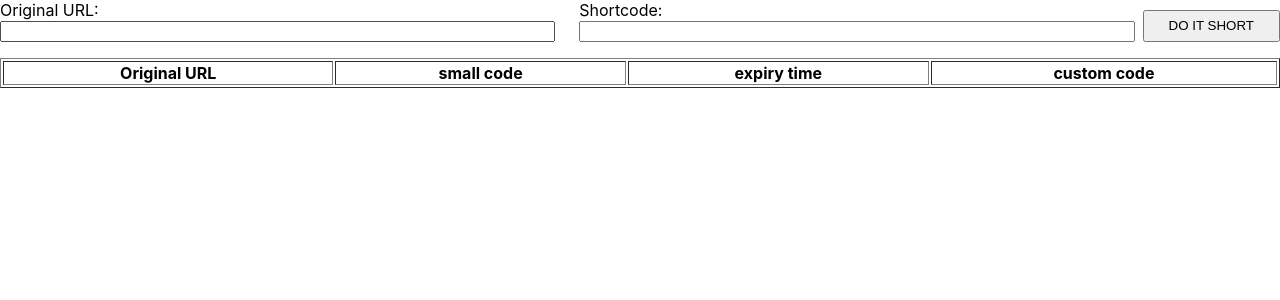
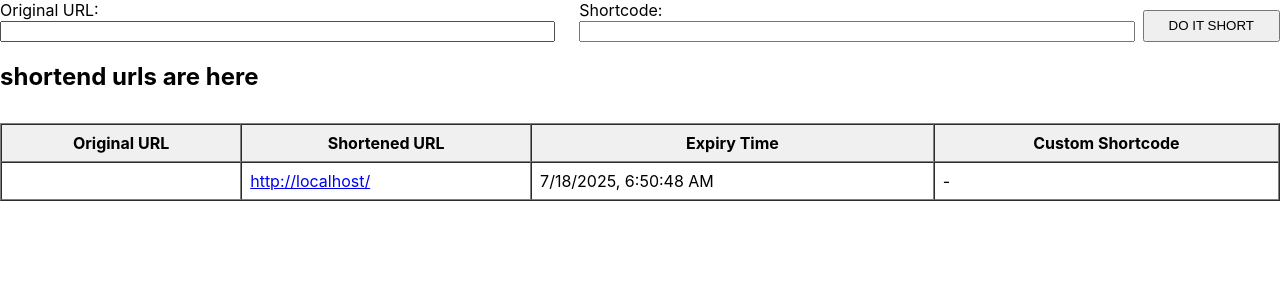
Before and after one commit to saivamshi4121/22VE1A05N9, a React (Create React App) app in the folder frontend-test-submission/: page / in a window 1280 px wide. Shown: the top 300 px of the page. Built offline with nearby package versions, Linux system fonts and the light colour scheme.

Commit message:
did changes in the app.js and added redirect page logic

```diff
--- a/frontend-test-submission/src/App.js
+++ b/frontend-test-submission/src/App.js
@@ -2,13 +2,15 @@
 import './App.css';
 import React from 'react';
 import ShortUrl from './Components/ShortUrl';
-import UrlTable from './Components/UrlTable';
+
+import StatsPage from './Pages/StatsPage';
 
 function App() {
   return (
     <>
     <ShortUrl />
-    <UrlTable />
+
+    <StatsPage />
     </>
   );
 }
--- a/frontend-test-submission/src/Components/UrlTable.js
+++ b/frontend-test-submission/src/Components/UrlTable.js
@@ -1,32 +1,46 @@
-import React from 'react';
+import React from "react";
 
-function UrlTable(props){
-    const entries = props.entries || [];
+function UrlTable(props) {
     return (
-        <table border="1" style={{ width: "100%", marginTop: "1rem" }}>
-            <thead>
+        <table border="1" cellPadding="8" cellSpacing="0" style={{ width: "100%", marginTop: "2em", background: "#fff" }}>
+            <thead style={{ background: "#f0f0f0" }}>
                 <tr>
                     <th>Original URL</th>
-                    <th>small code</th>
-                    <th> expiry time </th>
-                    <th>custom code</th>
+                    <th>Shortened URL</th>
+                    <th>Expiry Time</th>
+                    <th>Custom Shortcode</th>
                 </tr>
             </thead>
             <tbody>
-                {entries.map(function(entry, i){
-                    return(
-                        <tr key={i}>
-                            <td>
-                                {entry.originalUrl}
-                            </td>
-                            <td>
-                                {window.location.origin + "/" + entry.smallcode}
-                            </td>
-                        </tr>
-                    );
-                })}
+                {props.entries && props.entries.length > 0 ? (
+                    props.entries.map(function(entry, i) {
+                        return (
+                            <tr key={i}>
+                                <td style={{ wordBreak: "break-all" }}>{entry.originalUrl}</td>
+                                <td>
+                                    <a
+                                        target="_blank"
+                                        rel="noopener noreferrer"
+                                        href={window.location.origin + "/" + (entry.customShortcode ? entry.customShortcode : entry.shortcode)}
+                                    >
+                                        {window.location.origin + "/" + (entry.customShortcode ? entry.customShortcode : entry.shortcode)}
+                                    </a>
+                                </td>
+                                <td>{new Date(entry.expiry).toLocaleString()}</td>
+                                <td>{entry.customShortcode ? entry.customShortcode : "-"}</td>
+                            </tr>
+                        );
+                    })
+                ) : (
+                    <tr>
+                        <td colSpan="4" style={{ textAlign: "center", color: "#888" }}>
+                            No URLs have been shortened yet.
+                        </td>
+                    </tr>
+                )}
             </tbody>
         </table>
     );
 }
+
 export default UrlTable;
--- /dev/null
+++ b/frontend-test-submission/src/Pages/StatsPage.jsx
@@ -0,0 +1,26 @@
+import React, { useState, useEffect } from "react";
+import UrlTable from "../Components/UrlTable";
+
+function getShort() {
+    return [
+        {
+            originalUrl: "",
+            shortcode: "",
+            expiry: Date.now() + 1000000,
+            customShortcode: ""
+        }
+    ];
+}
+function StatsPage() {
+    const [entries,setEntries]=useState([]);
+    useEffect(() => {
+        setEntries(getShort());
+        }, []);
+        return(
+            <div style={{margin: "20"}}>
+                <h2> shortend urls are here </h2>
+                <UrlTable entries={entries} />
+                </div>
+            );
+        }
+export default StatsPage;
```
Also changed, not shown: frontend-test-submission/src/Pages/Redirect.js (added, +16 -0 lines).
